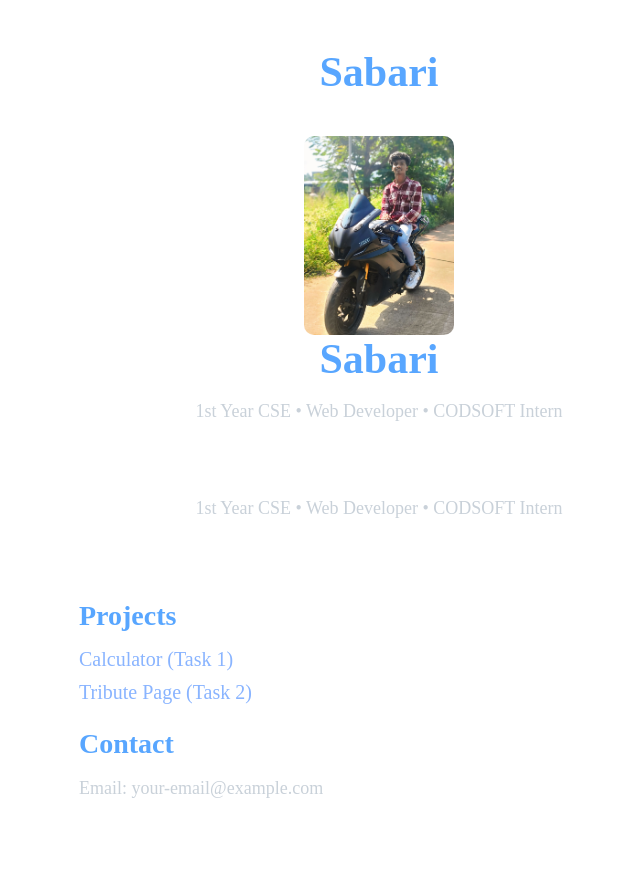
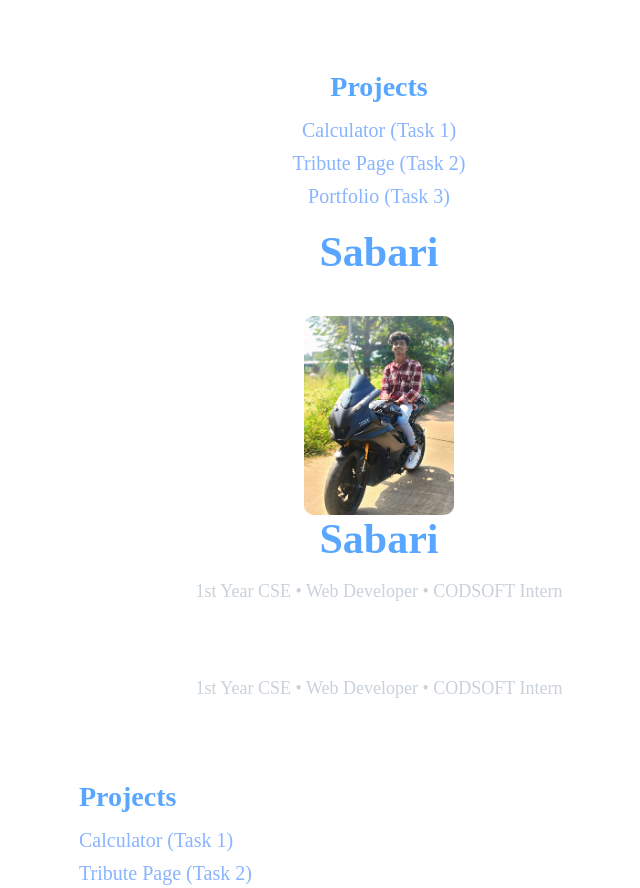
Before and after one commit to sabarigiriram08/CODSOFT-Task-3, a plain HTML site: page index.html in a window 1280 px wide. Shown: the top 888 px of the page, without its empty margins (261-901 px from the left). Before the commit the page ends 819 px from the top, so only its background shows below. Drawn offline with Linux system fonts and the light colour scheme.

Commit message:
Updated project links

```diff
--- a/index.html
+++ b/index.html
@@ -8,6 +8,14 @@
 </head>
 <body>
     <header>
+        <section class="projects">
+    <h2>Projects</h2>
+    <ul>
+        <li><a href="https://sabarigiriram08.github.io/CODSOFT-Task1/">Calculator (Task 1)</a></li>
+        <li><a href="https://sabarigiriram08.github.io/CODSOFT-Task2/">Tribute Page (Task 2)</a></li>
+        <li><a href="https://YOUR-TASK3-LINK">Portfolio (Task 3)</a></li>
+    </ul>
+        </section>
         <h1>Sabari</h1>
         <header>
     <img src="1762534408438.jpg" alt="My Photo" style="width:150px; border-radius:10px; display:block; margin:auto;">
```
